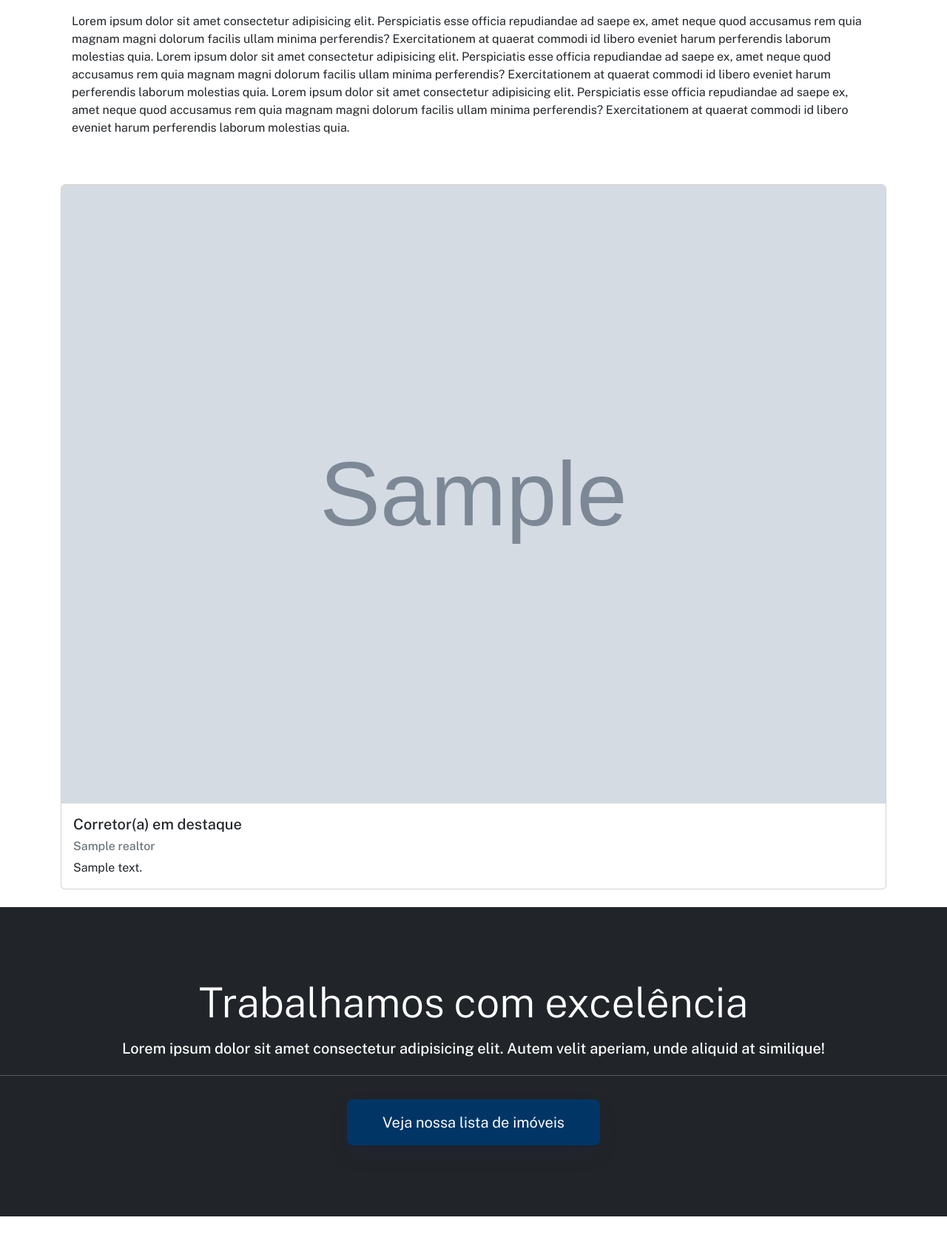
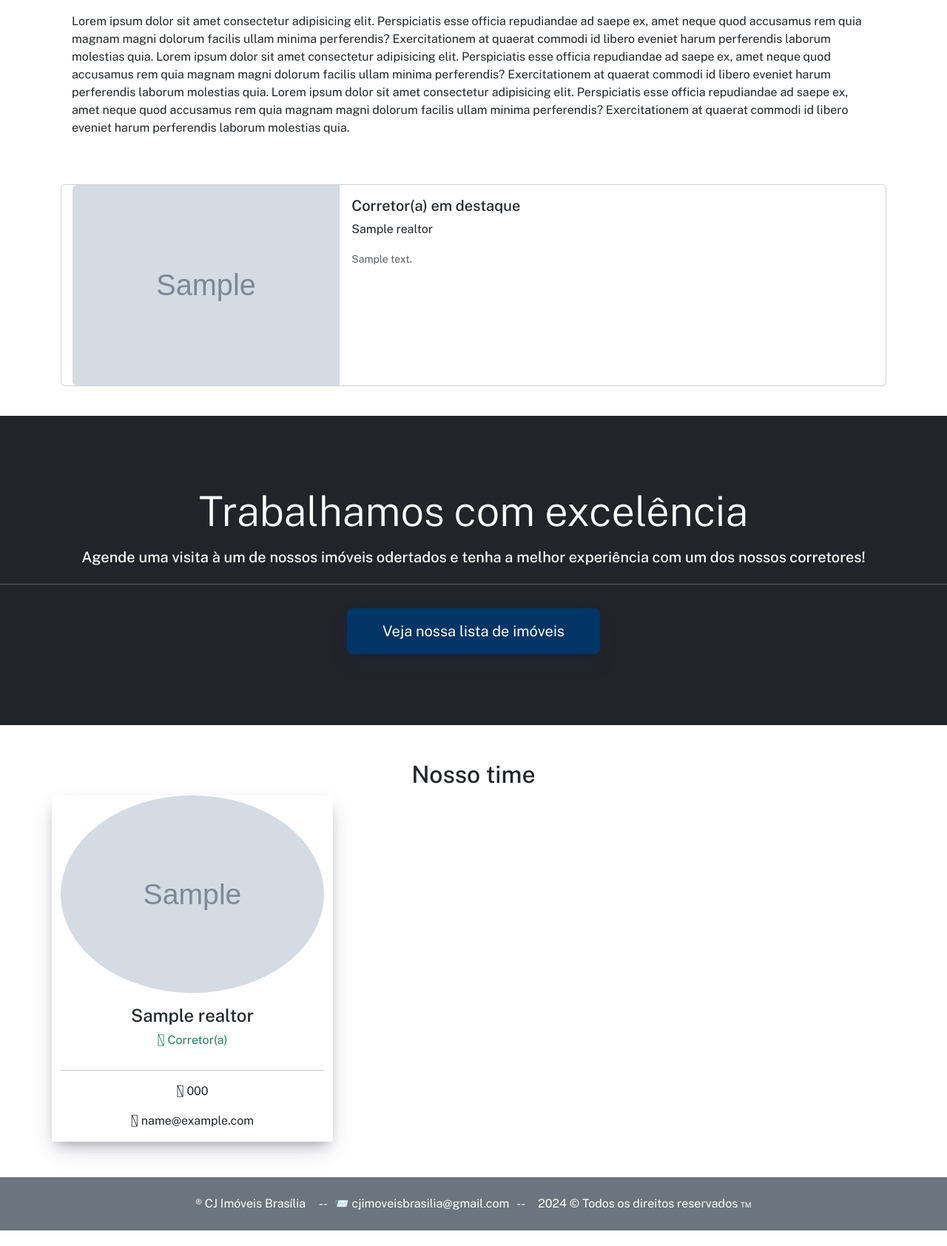
Before and after one commit to usoservicos/cj, a Django app: page /about in a window 1280 px wide. Shown: the part 998-2682 px from the top of the page at 74% size. After the commit the page ends 2661 px from the top, so only its background shows below. Run offline with Django 3.2, Linux system fonts and the light colour scheme; tables that the repository leaves empty hold one stand-in row (values such as "Sample post"); grey boxes marked "Sample" are stand-in pictures; some libraries are stand-ins or nearby versions.

Commit message:
Update about.html

```diff
--- a/templates/pages/about.html
+++ b/templates/pages/about.html
@@ -41,7 +41,7 @@
         <div class="col-md-12">
           <h2 class="mb-5">Realizamos sonhos ofertando imóveis incríveis!</h2>
           <img src="{% static 'img/about.jpg' %}" alt="imagem de imóvel em destaque"
-            class="mt-2 mb-5 rounded-3" style="box-shadow: rgba(50, 50, 93, 0.25) 0px 13px 27px -5px, rgba(0, 0, 0, 0.3) 0px 8px 16px -8px !important;">
+            class="mt-2 mb-5 rounded-3 h-100" style="box-shadow: rgba(50, 50, 93, 0.25) 0px 13px 27px -5px, rgba(0, 0, 0, 0.3) 0px 8px 16px -8px !important;">
           <p class="mt-4">Lorem ipsum dolor sit amet consectetur adipisicing elit. Perspiciatis esse officia repudiandae ad saepe ex, amet
             neque quod accusamus rem quia magnam magni dolorum facilis ullam minima perferendis? Exercitationem at quaerat
             commodi id libero eveniet harum perferendis laborum molestias quia. Lorem ipsum dolor sit amet consectetur adipisicing elit. Perspiciatis esse officia repudiandae ad saepe ex, amet
@@ -54,15 +54,22 @@
       <div class="col-md">
         {% if mvp_realtors %}
           {% for realtor in mvp_realtors %}
-          <div class="card">
-              <img class="card-img-top" src="{{ realtor.photo.url }}" alt="Seller of the month">
-              <div class="card-body">
-                <h5 class="card-title">Corretor(a) em destaque</h5>
-                <h6 class="text-secondary">{{ realtor.name }}</h6>
-                <p class="card-text">{{ realtor.description }}
-                </p>
+
+          <div class="card mb-3 col-md">
+            <div class="row g-0">
+              <div class="col-md-4">
+                <img src="{{ realtor.photo.url }}" class="img-fluid rounded-start" alt="Seller of the month">
               </div>
+            <div class="col-md-8">
+                <div class="card-body">
+                    <h5 class="card-title"> Corretor(a) em destaque </h5>
+                    <p class="card-text"> {{ realtor.name }} </p>
+                    <p class="card-text"><small class="text-body-secondary"> {{ realtor.description }} </small></p>
+                </div>
             </div>
+          </div>
+        </div>
+
           {% endfor %}
         {% endif %}
       </div>
@@ -73,7 +80,7 @@
   <!-- Work -->
   <section id="work" class="bg-dark text-white text-center">
     <h4 class="display-4 mb-3">Trabalhamos com excelência</h4>
-    <h5 class="mb-4">Lorem ipsum dolor sit amet consectetur adipisicing elit. Autem velit aperiam, unde aliquid at similique!</h5>
+    <h5 class="mb-4"> Agende uma visita à um de nossos imóveis odertados e tenha a melhor experiência com um dos nossos corretores!</h5>
     <hr>
     <a href="{% url 'listings' %}" class="mt-3 btn btn-secondary bg-azul-cj border-0 text-white btn-lg px-5 py-3"
       style="box-shadow: rgba(50, 50, 93, 0.25) 0px 13px 27px -5px, rgba(0, 0, 0, 0.3) 0px 8px 16px -8px !important;"
```
